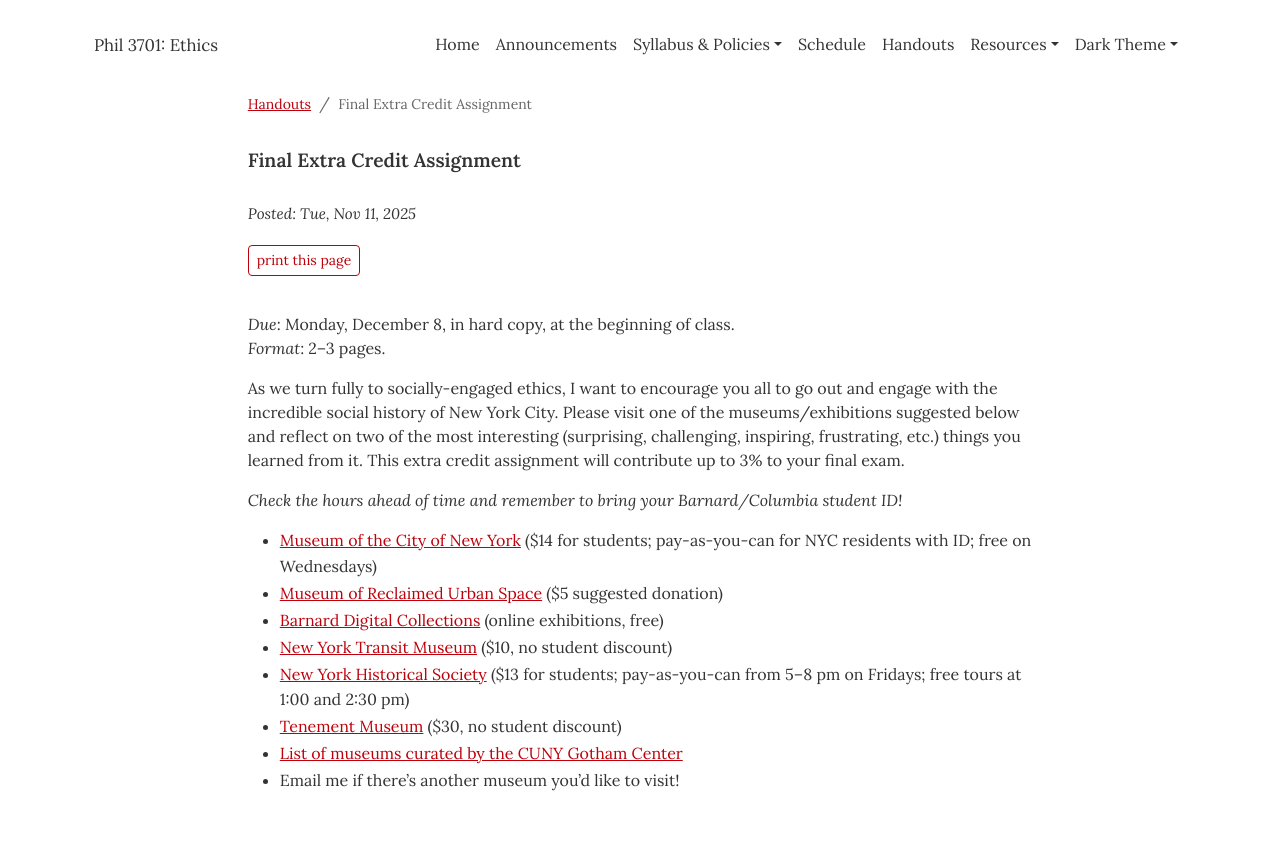
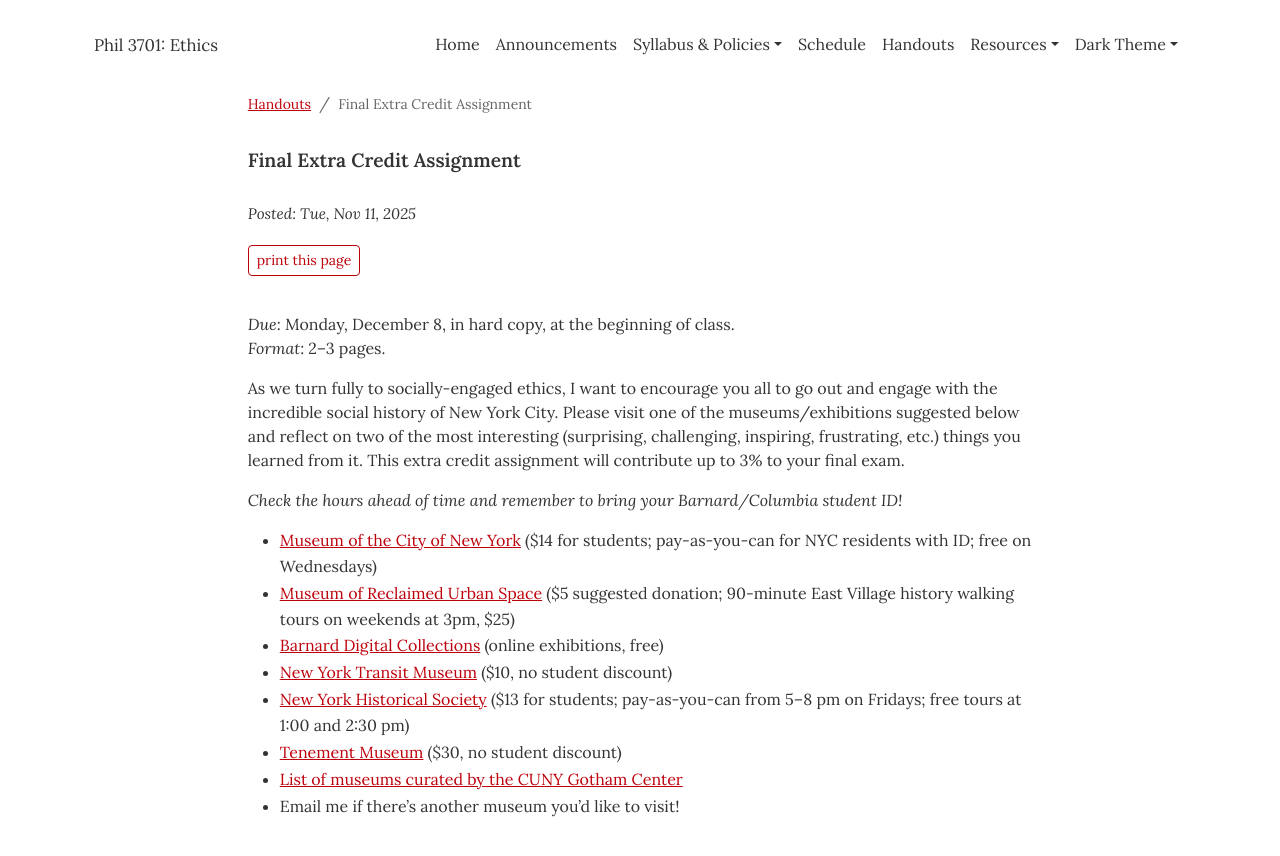
Before and after one commit to dingherself/ethics, a Jekyll site: the page built from handouts/_posts/2025-11-11-final-extra-credit.md, in a window 1280 px wide. Shown: the top 856 px of the page. Built offline with Jekyll 4.4.1, drawn with Linux system fonts in a browser that asks for light colours.

Commit message:
update info

```diff
--- a/handouts/_posts/2025-11-11-final-extra-credit.md
+++ b/handouts/_posts/2025-11-11-final-extra-credit.md
@@ -12,7 +12,7 @@ As we turn fully to socially-engaged ethics, I want to encourage you all to go o
 *Check the hours ahead of time and remember to bring your Barnard/Columbia student ID!*
 
 - [Museum of the City of New York](https://www.mcny.org/) (\$14 for students; pay-as-you-can for NYC residents with ID; free on Wednesdays)
-- [Museum of Reclaimed Urban Space](https://morusnyc.org/) (\$5 suggested donation)
+- [Museum of Reclaimed Urban Space](https://morusnyc.org/) (\$5 suggested donation; 90-minute East Village history walking tours on weekends at 3pm, \$25)
 - [Barnard Digital Collections](https://digitalcollections.barnard.edu/exhibits) (online exhibitions, free)
 - [New York Transit Museum](https://www.nytransitmuseum.org/) (\$10, no student discount)
 - [New York Historical Society](https://www.nyhistory.org/) (\$13 for students; pay-as-you-can from 5–8 pm on Fridays; free tours at 1:00 and 2:30 pm)
```
